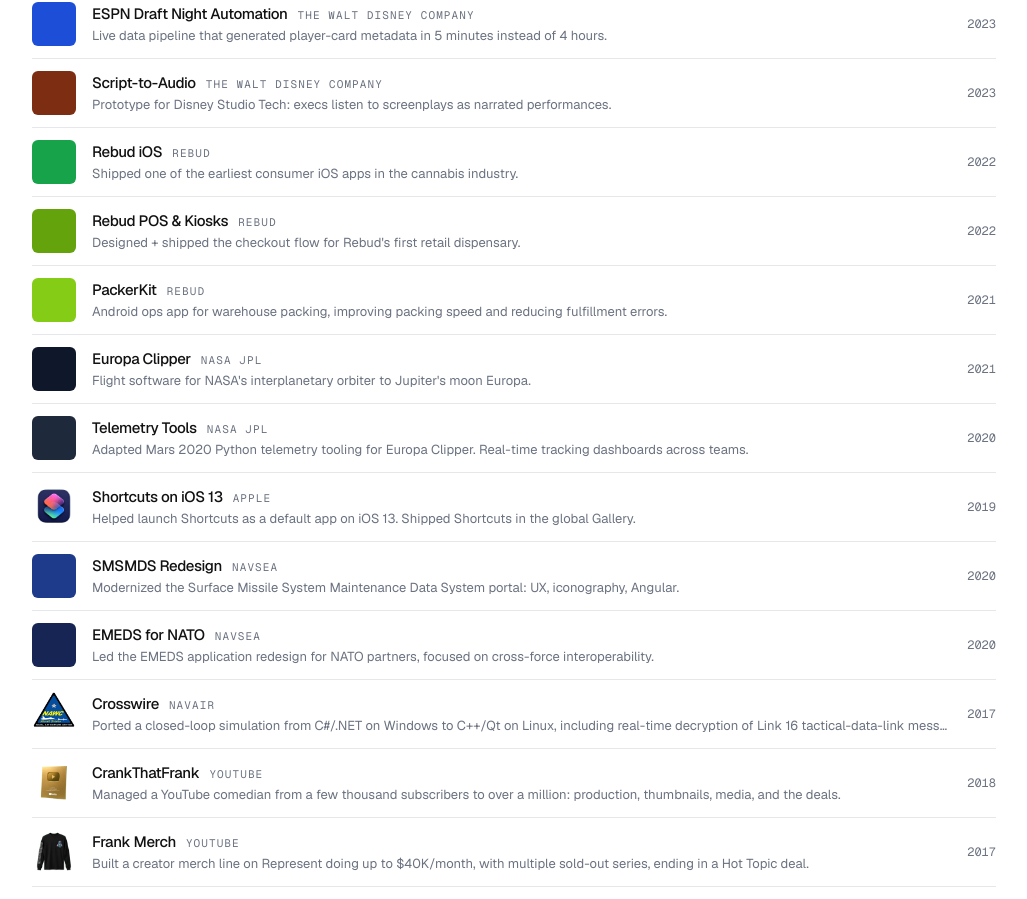
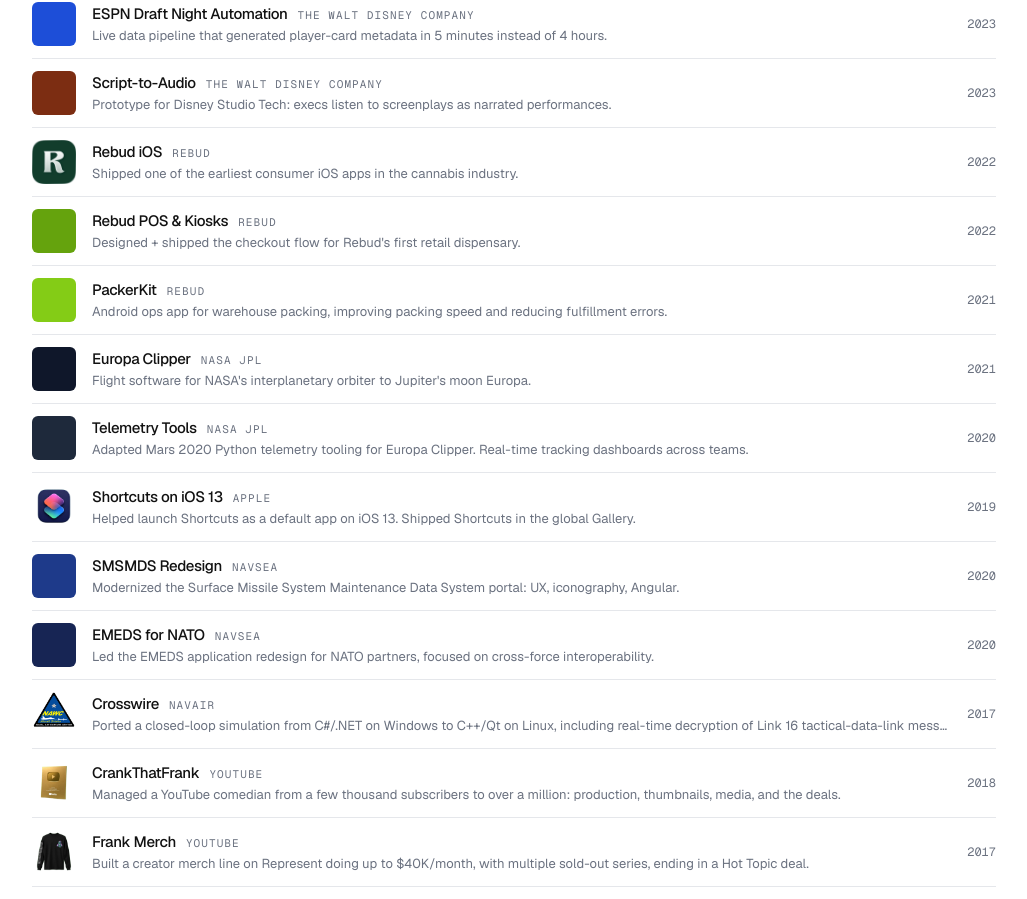
Before and after one commit to mattryanharris/portfolio, a Next.js app: page / in a window 1280 px wide. Shown: the part 836-1735 px from the top of the page, without its empty margins (236-1263 px from the left). Built offline with nearby package versions, Linux system fonts and the light colour scheme.

Commit message:
Add Rebud R icon as the Rebud iOS tile art
Co-Authored-By: Claude Opus 4.7 (1M context) <noreply@anthropic.com>

```diff
--- a/app/data/portfolio.ts
+++ b/app/data/portfolio.ts
@@ -220,7 +220,11 @@ export const projects: Project[] = [
       "Shipped one of the earliest consumer iOS apps in the cannabis industry.",
     companyId: "rebud",
     year: "2022",
-    cover: { background: "#16a34a", label: "rebud.ios" },
+    cover: {
+      background: "#1e3a30",
+      label: "rebud.ios",
+      image: "/projects/rebud-ios.png",
+    },
     status: "summary",
   },
   {
```
Also changed, not shown: public/projects/rebud-ios.png (added).
